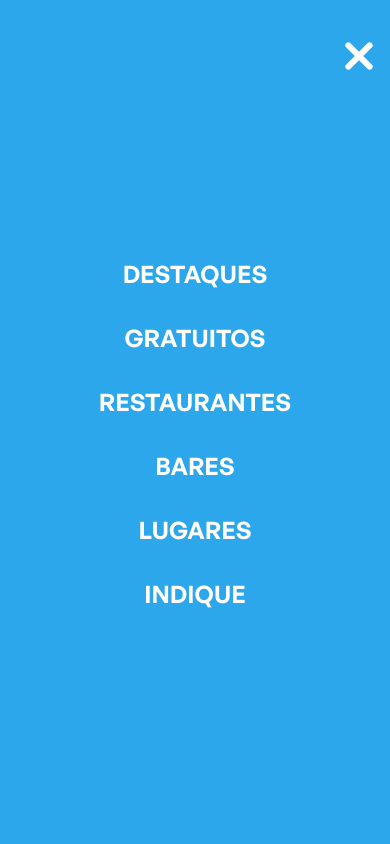
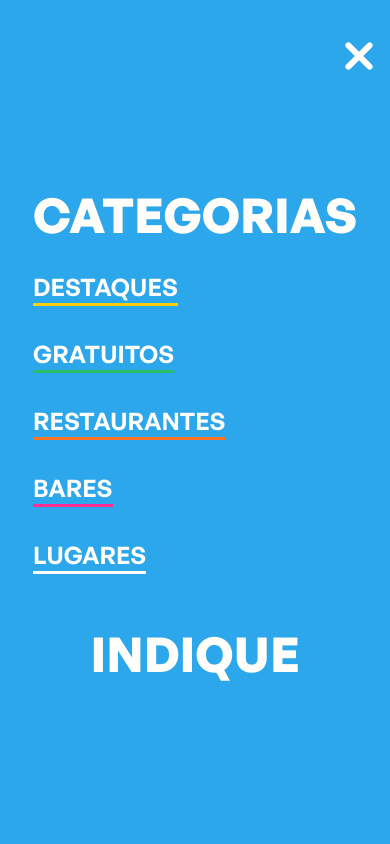
Before and after one commit to hicones/pime-bib, a Next.js app: page / in a window 390 px wide. Both pictures are taken after a click on the icon 359 px from the left and 56 px from the top of the page. Shown: the top 844 px of the page. Built offline with nearby package versions, Linux system fonts and the light colour scheme; no server answers.

Commit message:
feat: fix warnings

```diff
--- a/src/components/Header/MobileHeader.tsx
+++ b/src/components/Header/MobileHeader.tsx
@@ -5,13 +5,10 @@ import Image from "next/image";
 import { MenuButton } from "../MenuButton";
 
 import { motion } from "framer-motion";
-import { usePathname } from "next/navigation";
 
 export const MobileHeader = () => {
   const [sticky, setSticky] = useState(false);
   const [open, setOpen] = useState(false);
-
-  const pathname = usePathname();
 
   const changeColor = () => {
     if (window.scrollY >= 100) {
@@ -21,9 +18,11 @@ export const MobileHeader = () => {
     }
   };
 
-  if (typeof window !== "undefined") {
-    window.addEventListener("scroll", changeColor);
-  }
+  useEffect(() => {
+    if (typeof window !== "undefined") {
+      window.addEventListener("scroll", changeColor);
+    }
+  });
 
   return (
     <header
@@ -66,7 +65,7 @@ export const MobileHeader = () => {
           transition={{
             duration: 0.4,
           }}
-          className={`fixed top-0 right-0 w-full h-screen bg-background-700 flex items-center justify-center`}
+          className={`fixed top-0 right-0 w-full h-screen bg-background-700 flex flex-col items-center justify-center gap-14`}
         >
           <motion.ul
             initial={{
@@ -78,45 +77,47 @@ export const MobileHeader = () => {
             transition={{
               duration: 1,
             }}
-            className="mt-6 flex flex-col items-center justify-end w-ful gap-8"
+            className="mt-6 flex flex-col justify-end w-ful gap-8"
           >
+            <p className="text-5xl font-bold text-fontcolor-50">CATEGORIAS</p>
             <motion.li
-              className="text2 hover-underline-animation after:bg-background-300"
+              className="text2 w-fit border-b-[3px] border-b-background-300"
               onClick={() => setOpen(false)}
             >
               <Link href={""}>DESTAQUES</Link>
             </motion.li>
             <motion.li
-              className="text2 hover-underline-animation after:bg-background-400"
+              className="text2 w-fit border-b-[3px] border-b-background-400"
               onClick={() => setOpen(false)}
             >
               <Link href={"/gratuitos"}>GRATUITOS</Link>
             </motion.li>
             <motion.li
-              className="text2 hover-underline-animation after:bg-background-500"
+              className="text2 w-fit border-b-[3px] border-b-background-500"
               onClick={() => setOpen(false)}
             >
               <Link href={""}>RESTAURANTES</Link>
             </motion.li>
             <motion.li
-              className="text2 hover-underline-animation after:bg-background-600"
+              className="text2 w-fit border-b-[3px] border-b-background-600"
               onClick={() => setOpen(false)}
             >
               <Link href={""}>BARES</Link>
             </motion.li>
             <motion.li
-              className="text2 hover-underline-animation after:bg-background-700"
+              className="text2 w-fit border-b-[3px] border-b-background-100"
               onClick={() => setOpen(false)}
             >
               <Link href={"#places"}>LUGARES</Link>
             </motion.li>
-            <motion.li
-              className="text2 hover-underline-animation after:bg-background-700"
-              onClick={() => setOpen(false)}
-            >
-              <Link href={"/#contactUs"}>INDIQUE</Link>
-            </motion.li>
           </motion.ul>
+          <Link
+            href={"/#contactUs"}
+            onClick={() => setOpen(false)}
+            className="text-5xl font-bold text-fontcolor-50"
+          >
+            INDIQUE
+          </Link>
         </motion.div>
       )}
     </header>
--- a/src/components/Header/index.tsx
+++ b/src/components/Header/index.tsx
@@ -2,7 +2,7 @@
 import Link from "next/link";
 import { AiOutlineSearch } from "react-icons/ai";
 import { IoIosArrowDown } from "react-icons/io";
-import { useState } from "react";
+import { useEffect, useState } from "react";
 import Image from "next/image";
 
 export const Header = () => {
@@ -17,9 +17,11 @@ export const Header = () => {
     }
   };
 
-  if (typeof window !== "undefined") {
-    window.addEventListener("scroll", changeColor);
-  }
+  useEffect(() => {
+    if (typeof window !== "undefined") {
+      window.addEventListener("scroll", changeColor);
+    }
+  });
 
   return (
     <header
```
